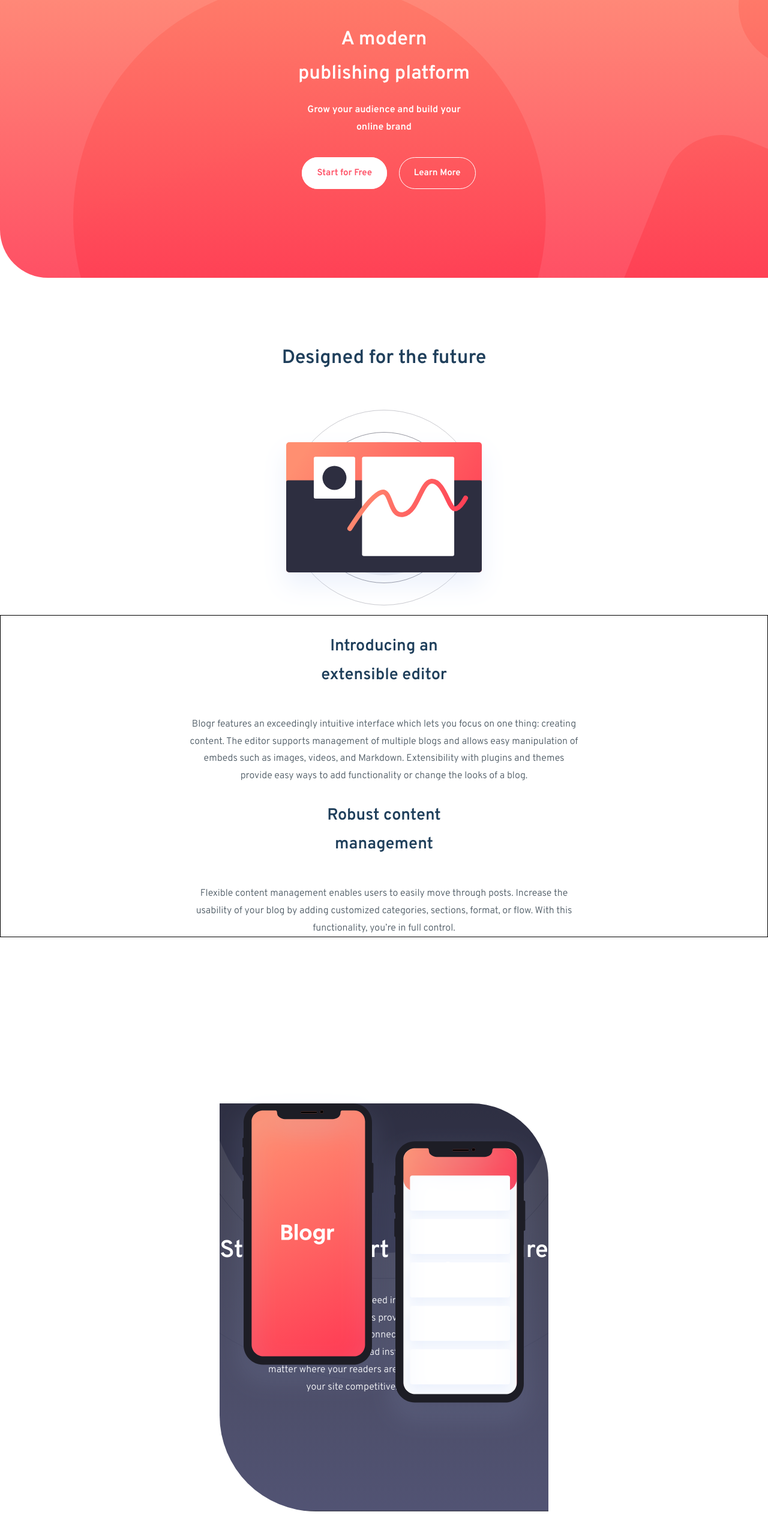
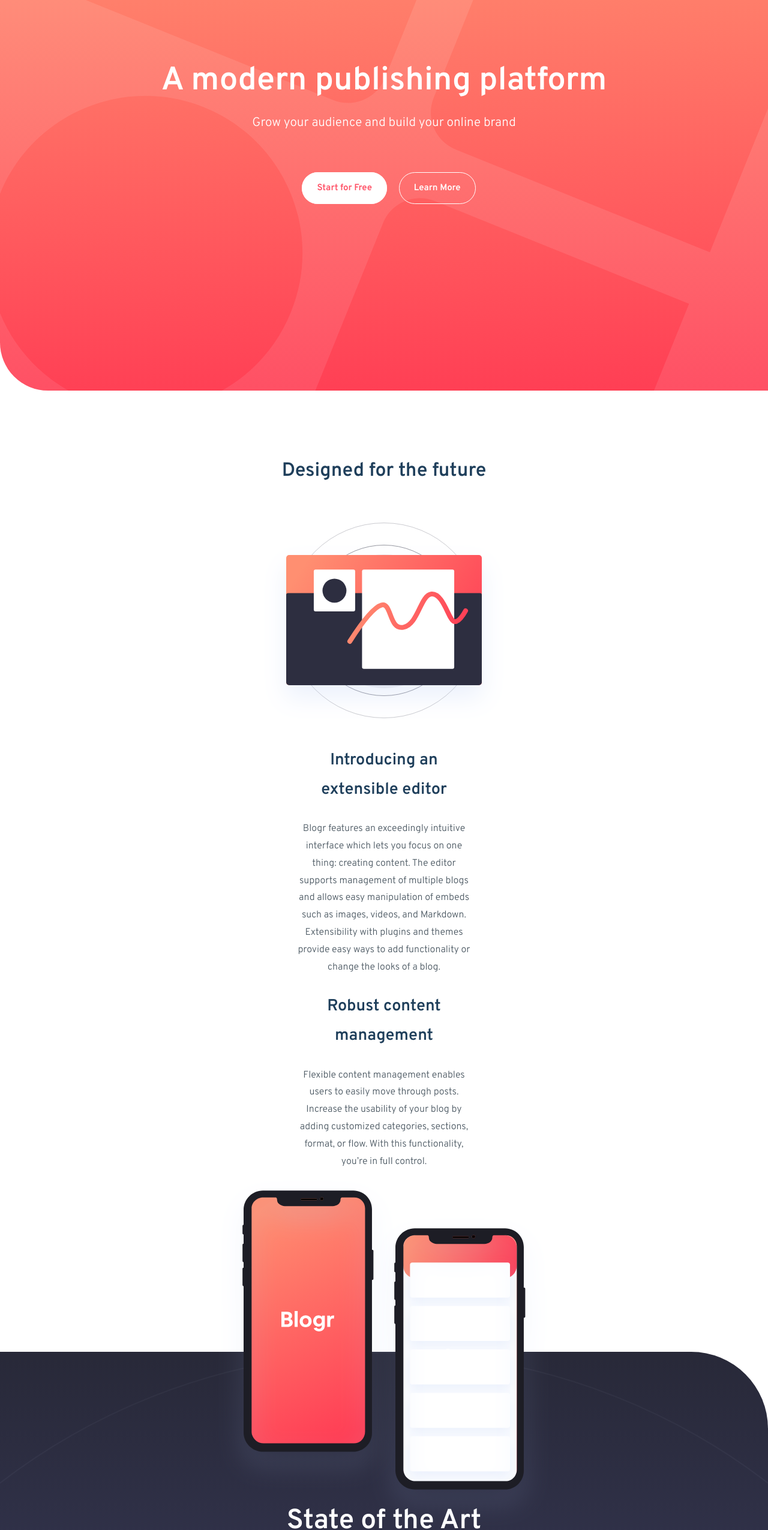
Before and after one commit to SJinKim/WebDesign, a plain HTML site: page blogr-landing-page-main/index.html in a window 1280 px wide. Shown: the part 149-2699 px from the top of the page at 60% size. Drawn offline with Linux system fonts and the light colour scheme.

Commit message:
start with desktop ver
- mobile version:
small changes in position

-desktop version:
home hero is done.
navbar needs to be done.

```diff
--- a/blogr-landing-page-main/css/style.css
+++ b/blogr-landing-page-main/css/style.css
@@ -38,10 +38,18 @@
   font-weight: 300;
 }
 
+@media (max-width: 51.9rem) {
+  body {
+    display: flex;
+    flex-direction: column;
+  }
+}
+
 /*
 all img biggest of container
 */
 
+/*any changes, because img phone should not grow...*/
 img {
   max-width: 100%;
   height: auto;
@@ -52,14 +60,21 @@
   margin: 0 auto;
 }
 
+@media (min-width: 52rem) {
+  .container {
+    margin-top: 7%;
+  }
+}
+
 /*typography
 =============================*/
 
 .title {
-  font-size: 2rem;
+  font-size: 2.4rem;
   font-weight: 600;
   color: var(--nt-white);
   margin-bottom: 0;
+  line-height: 1.3;
 }
 
 .title span {
@@ -67,17 +82,33 @@
 }
 
 .slogan {
-  font-size: 1rem;
+  font-size: 1.3rem;
   color: var(--nt-white);
-  margin-bottom: 3rem;
+  margin-bottom: 5rem;
+  line-height: 1.3;
+  font-weight: 300;
 }
 
 .slogan span {
   display: block;
 }
 
-/*buttons
-=====================*/
+@media (min-width: 52rem) {
+  .title {
+    font-size: 3.4rem;
+  }
+
+  .title span {
+    display: inline-block;
+  }
+
+  .slogan span {
+    display: inline-block;
+  }
+}
+
+/* buttons
+==================================*/
 
 .button {
   /*display: inline-block;*/
@@ -119,6 +150,7 @@
   margin-top: 30px;
   width: 100%;
   padding: 2.1rem;
+  border: 1px solid blue;
 }
 
 .logo {
@@ -172,15 +204,7 @@
 }
 
 .navbar {
-  position: absolute;
   display: none;
-  background: white;
-  margin-top: 4rem;
-  /*border: 1px solid yellow; for positioning purpose*/
-  border-radius: 5px;
-  left: 16%;
-  font-weight: 600;
-  box-shadow: 1px 1px 2px 0;
 }
 
 /*so that we can click on it*/
@@ -195,7 +219,38 @@
 
 /*show navbar on-click*/
 .navbar-toggle:checked ~ nav {
-  display: block;
+  display: flex;
+  flex-direction: column;
+  border: 2px solid red;
+  margin-top: 3rem;
+  padding: 3rem;
+  align-items: center;
+  background: white;
+  font-weight: 600;
+  font-size: 17px;
+  border-radius: 10px;
+  width: 100%;
+  /*box-shadow: 1px 1px 2px 0;*/
+}
+
+@media (min-width: 52rem) {
+  .header {
+    position: relative;
+    display: flex;
+    flex-direction: row;
+  }
+
+  .logo {
+    position: inherit;
+    border: 1px solid red;
+    left: 3%;
+  }
+
+  .hamburger-img {
+    display: none;
+  }
+
+  .nav;
 }
 
 /*
@@ -275,9 +330,23 @@
   border-bottom-left-radius: 5em;
 }
 
+@media (min-width: 52rem) {
+  .home-hero {
+    background-size: 165%;
+    height: 100vh;
+    background-position: center;
+  }
+}
+
 /* home-about
 =================================
 */
+
+.home-about-design {
+  display: flex;
+  flex-direction: column;
+  align-items: center;
+}
 
 .home-about-design h2 {
   margin-top: 6.625rem;
@@ -301,8 +370,8 @@
 }
 
 .home-design h3 {
-  display: flex;
-  flex-direction: column;
+  /*display: flex;*/
+  /*flex-direction: column;*/
   color: var(--pr-very-drk-blue);
   font-size: 27px;
 }
@@ -318,66 +387,85 @@
 ========================================
 */
 
-.phones {
-  position: absolute;
-  top: 123em;
-}
-
-.home-infra {
+.home-about-infrastructure {
   display: flex;
   flex-direction: column;
   align-items: center;
-  margin-bottom: 0;
+  position: relative;
+  margin-top: 6.3rem;
+}
+
+.phones {
+  position: absolute;
+  padding: 0;
 }
 
 .state-infra {
-  margin-top: 17.31rem;
+  margin-top: 12.6rem;
+  width: 100%;
+  height: 42rem;
   background: linear-gradient(
       to top,
       var(--gr-very-drk-des-blue),
       var(--gr-very-drk-gray-blue)
     ),
-    url('/images/bg-pattern-circles.svg') no-repeat center;
-  padding: 11em 0;
-  background-position: 0 37%;
+    url('/images/bg-pattern-circles.svg') no-repeat fixed black;
+  padding: 8rem 0;
   color: var(--nt-white);
   border-radius: 0 8rem 0 10rem;
-  background-position: center;
-  background-position-y: 164%;
+  background-position: center top;
+  background-size: 164%;
+
+  display: flex;
+  flex-direction: column;
+  align-items: center;
 }
 
 .state-infra h2 {
   font-weight: 600;
-  font-size: 40px;
+  font-size: 46px;
+  max-width: 13ch;
+  line-height: 1.3em;
+  width: max-content;
+  margin-top: 7.8rem;
+  margin-bottom: 0;
 }
 
 .state-infra p {
   font-weight: 300;
   max-width: 30ch;
-  margin-left: 4.3em; /*hard coded. hmm koennte besser sein wahrscheinlich*/
+  /*hard coded. hmm koennte besser sein wahrscheinlich*/
 }
 
-/* home-about-last
-==================================================
-*/
+@media (min-width: 478px) {
+  .phones {
+    top: -10%;
+  }
+}
 
+/* home-about-last ================================================== */
 .home-last {
   /*border: 1px solid black;*/
+  display: flex;
+  flex-direction: column;
   margin-top: 5em;
+  align-items: center;
 }
 
 .heading-text-last {
   display: flex;
-  flex-direction: column;
   font-weight: 600;
   color: var(--pr-very-drk-blue);
   font-size: 27px;
+  width: max-content;
 }
 
 .home-last p {
   display: flex;
   max-width: 30ch;
   margin-left: 4.3em;
+  transform: translateX(-25px);
+  color: var(--nt-drk-gray-blue);
 }
 
 /* footer
@@ -424,26 +512,7 @@
 /* set desktop version
 ===================================================
 */
-@media (min-width: 600px) {
-  /* home-hero
-========================*/
-  .home-hero {
-    background-size: auto;
-    background-position: 25% 52%;
-  }
 
-  /* home-about
-=================================
-*/
-  .home-design {
-    border: 1px solid black;
-    width: 100%;
-    max-width: 80rem;
-    margin: 0 auto;
-  }
-
-  .home-design p {
-    margin: 1em 0 0 0;
-    max-width: 65ch;
-  }
+.attribution {
+  display: none;
 }
--- a/blogr-landing-page-main/index.html
+++ b/blogr-landing-page-main/index.html
@@ -75,7 +75,6 @@
   </section>
 
   <section class="home-about-infrastructure">
-    <div class="home-infra">
       <img src="images/illustration-phones.svg" alt="mobile-phone-svg" class="phones">
 
       <div class="state-infra">
@@ -85,7 +84,6 @@
           This ensures your site will load instantly, no matter where your readers are,
           keeping your site competitive.</p>
       </div>
-    </div>
   </section>
 
   <section class="home-about-last">
```
